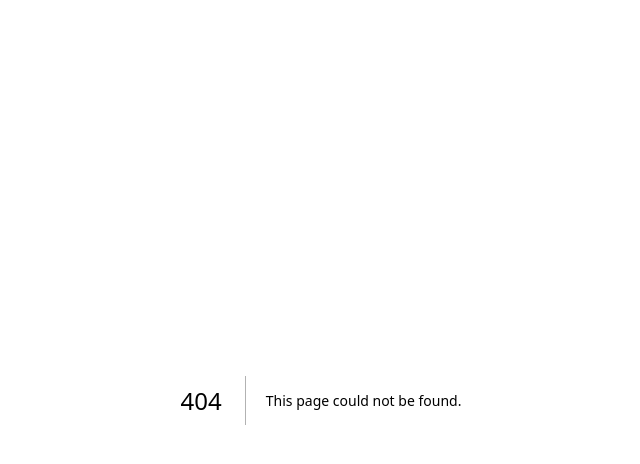
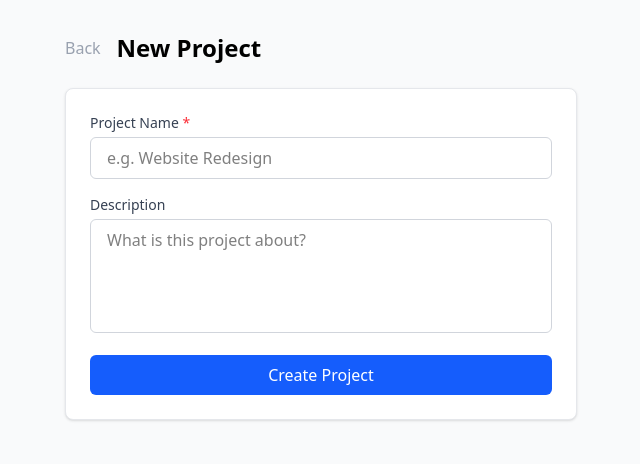
Before and after one commit to marcellpinem/task-manager, a Next.js app: page /dashboard/projects/create in a window 1280 px wide. Before the commit this address had no page. Shown: the top 464 px of the page, without its empty margins (319-959 px from the left). Built offline with nearby package versions, Linux system fonts and the light colour scheme.

Commit message:
feat: projects - list and create project

```diff
--- a/app/dashboard/page.tsx
+++ b/app/dashboard/page.tsx
@@ -13,17 +13,14 @@ export default async function DashboardPage() {
     redirect("/auth/login");
   }
 
-  const { data: profile } = await supabase.from("profiles").select("full_name").eq("id", user.id).single();
+  const { data: profile } = await supabase.from("profiles").select("full_name").single();
 
   return (
     <main className="min-h-screen bg-gray-50 p-8">
       <div className="flex items-center justify-between">
         <h1 className="text-2xl font-bold">Welcome, {profile?.full_name ?? user.email}</h1>
         <form action={logout}>
-          <button
-            type="submit"
-            className="bg-red-500 text-white px-4 py-2 rounded-md hover:bg-red-600 transition cursor-pointer"
-          >
+          <button type="submit" className="bg-red-500 text-white px-4 py-2 rounded-md hover:bg-red-600 transition">
             Logout
           </button>
         </form>
--- /dev/null
+++ b/app/dashboard/projects/create/actions.ts
@@ -0,0 +1,31 @@
+"use server";
+
+import { createClient } from "@/utils/supabase/server";
+import { redirect } from "next/navigation";
+
+export async function createProject(formData: FormData) {
+  const supabase = await createClient();
+
+  const {
+    data: { user },
+  } = await supabase.auth.getUser();
+
+  if (!user) {
+    redirect("/auth/login");
+  }
+
+  const name = formData.get("name") as string;
+  const description = formData.get("description") as string;
+
+  const { error } = await supabase.from("projects").insert({
+    name,
+    description,
+    user_id: user.id,
+  });
+
+  if (error) {
+    return { error: error.message };
+  }
+
+  redirect("/dashboard/projects");
+}
--- /dev/null
+++ b/app/dashboard/projects/create/page.tsx
@@ -0,0 +1,71 @@
+"use client";
+
+import { useState } from "react";
+import { createProject } from "./actions";
+
+export default function CreateProjectPage() {
+  const [error, setError] = useState<string | null>(null);
+  const [loading, setLoading] = useState(false);
+
+  async function handleSubmit(formData: FormData) {
+    setLoading(true);
+    setError(null);
+    const result = await createProject(formData);
+    if (result?.error) {
+      setError(result.error);
+      setLoading(false);
+    }
+  }
+
+  return (
+    <main className="min-h-screen bg-gray-50 p-8">
+      <div className="max-w-lg mx-auto">
+        <div className="flex items-center gap-4 mb-6">
+          <a href="/dashboard/projects" className="text-gray-400 hover:text-gray-600 transition">
+            Back
+          </a>
+          <h1 className="text-2xl font-bold">New Project</h1>
+        </div>
+
+        <div className="bg-white p-6 rounded-lg shadow-sm border border-gray-200">
+          <form action={handleSubmit} className="flex flex-col gap-4">
+            <div>
+              <label className="block text-sm font-medium text-gray-700 mb-1">
+                Project Name <span className="text-red-500">*</span>
+              </label>
+
+              <input
+                type="text"
+                name="name"
+                placeholder="e.g. Website Redesign"
+                className="w-full border border-gray-300 rounded-md px-4 py-2 focus:outline-none focus:ring-2 focus:ring-blue-500"
+                required
+              />
+            </div>
+
+            <div>
+              <label className="block text-sm font-medium text-gray-700 mb-1">Description</label>
+
+              <textarea
+                name="description"
+                placeholder="What is this project about?"
+                rows={4}
+                className="w-full border border-gray-300 rounded-md px-4 py-2 focus:outline-none focus:ring-2 focus:ring-blue-500 resize-none"
+              />
+            </div>
+
+            {error && <p className="text-red-500 text-sm">{error}</p>}
+
+            <button
+              type="submit"
+              disabled={loading}
+              className="bg-blue-600 text-white py-2 rounded-md hover:bg-blue-700 transition disabled:opacity-50 cursor-pointer"
+            >
+              {loading ? "Creating..." : "Create Project"}
+            </button>
+          </form>
+        </div>
+      </div>
+    </main>
+  );
+}
--- /dev/null
+++ b/app/dashboard/projects/page.tsx
@@ -0,0 +1,48 @@
+import { createClient } from "@/utils/supabase/server";
+import { redirect } from "next/navigation";
+
+export default async function ProjectsPage() {
+  const supabase = await createClient();
+
+  const {
+    data: { user },
+  } = await supabase.auth.getUser();
+
+  if (!user) {
+    redirect("/auth/login");
+  }
+
+  const { data: projects } = await supabase.from("projects").select("*").order("created_at", { ascending: false });
+
+  return (
+    <main className="min-h-screen bg-gray-50 p-8">
+      <div className="max-w-4xl mx-auto">
+        <div className="flex items-center justify-between mb-6">
+          <h1 className="text-2xl font-bold">My Projects</h1>
+          <a
+            href="/dashboard/projects/create"
+            className="bg-blue-600 text-white px-4 py-2 rounded-md hover:bg-blue-700 transition"
+          >
+            + New Project
+          </a>
+        </div>
+
+        {projects && projects.length > 0 ? (
+          <div className="grid gap-4">
+            {projects.map((project) => (
+              <div key={project.id} className="bg-white p-6 rounded-lg shadow-sm border border-gray-200">
+                <h2 className="text-lg font-semibold">{project.name}</h2>
+                {project.description && <p className="text-gray-500 mt-1">{project.description}</p>}
+              </div>
+            ))}
+          </div>
+        ) : (
+          <div className="text-center text-gray-400 mt-20">
+            <p className="text-lg">No projects yet.</p>
+            <p className="text-sm mt-1">Create your first project to get started.</p>
+          </div>
+        )}
+      </div>
+    </main>
+  );
+}
```
